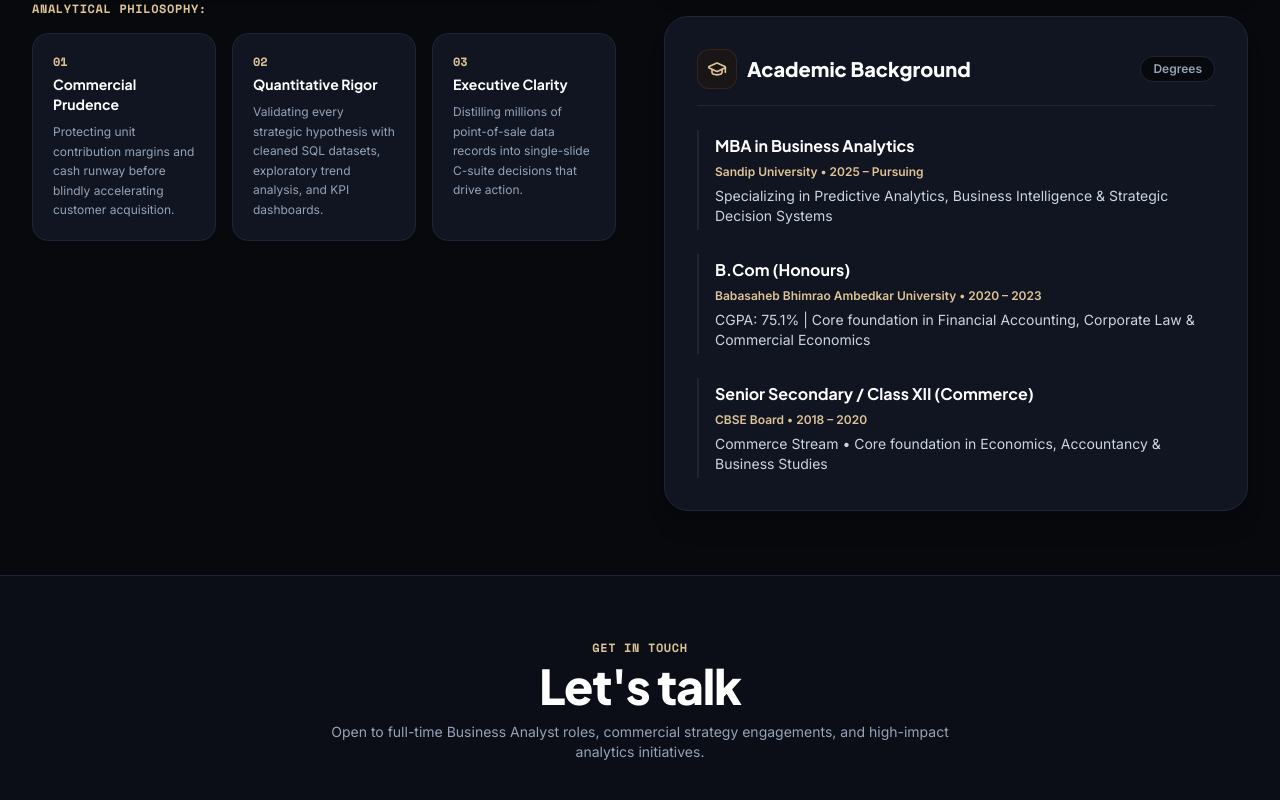
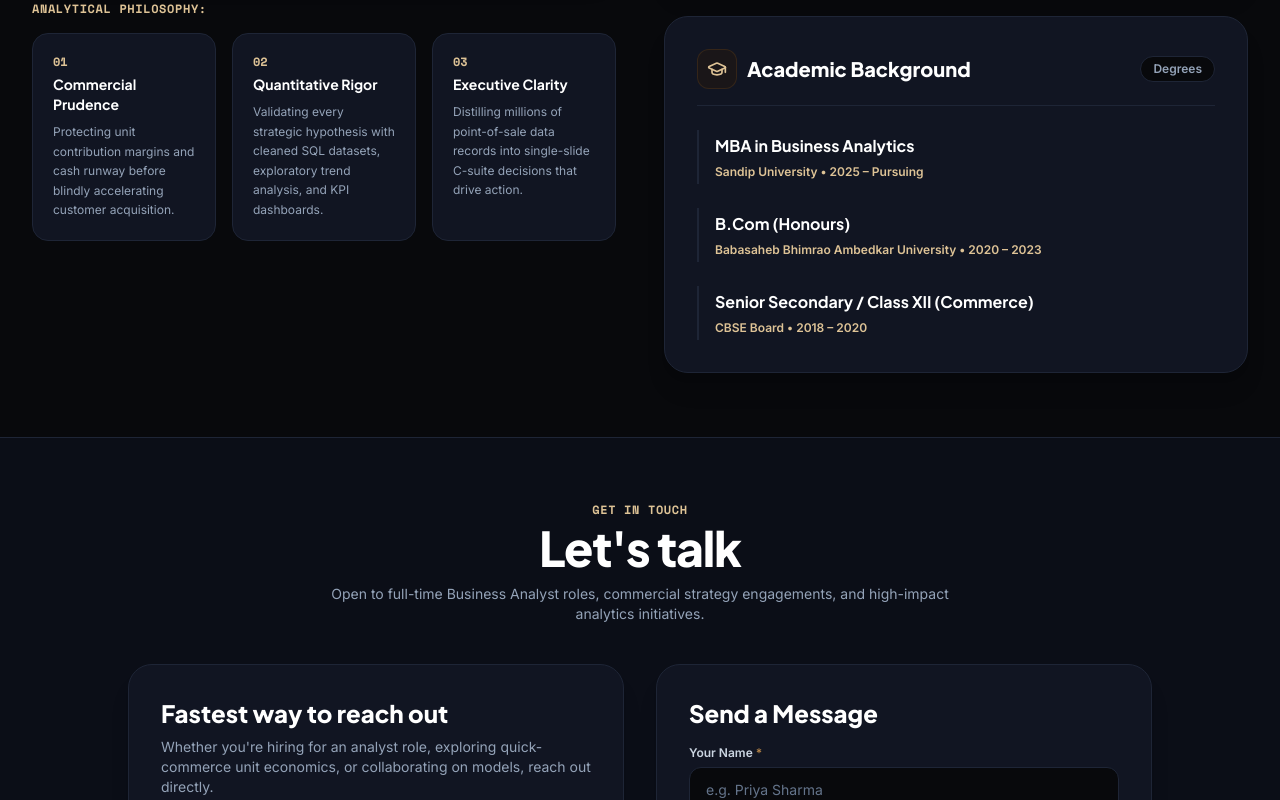
Before and after one commit to Tanu019/Portfolio, a React (Vite) app: page / in a window 1280 px wide. Shown: the part 3860-4660 px from the top of the page. Built offline with nearby package versions, Linux system fonts and the light colour scheme.

Commit message:
Remove detailed descriptions from all academic degree entries

```diff
--- a/src/components/AboutSection.jsx
+++ b/src/components/AboutSection.jsx
@@ -215,9 +215,11 @@ export default function AboutSection({ onOpenResume }) {
                     <p className="font-sans text-xs font-semibold text-emerald-600 dark:text-emerald-400">
                       {edu.institution} • {edu.period}
                     </p>
-                    <p className="font-sans text-xs sm:text-sm text-slate-600 dark:text-slate-300 leading-relaxed font-normal">
-                      {edu.highlight || edu.focus}
-                    </p>
+                    {(edu.highlight || edu.focus) && (
+                      <p className="font-sans text-xs sm:text-sm text-slate-600 dark:text-slate-300 leading-relaxed font-normal">
+                        {edu.highlight || edu.focus}
+                      </p>
+                    )}
                   </div>
                 ))}
               </div>
--- a/src/components/ResumeModal.jsx
+++ b/src/components/ResumeModal.jsx
@@ -118,7 +118,9 @@ export default function ResumeModal({ isOpen, onClose }) {
                   <div>
                     <span className="font-bold text-slate-900 dark:text-white print:text-black">{edu.degree}</span>
                     <span className="text-slate-600 dark:text-slate-300 block sm:inline sm:ml-2">— {edu.institution}</span>
-                    <p className="text-xs text-slate-500 dark:text-slate-400 print:text-gray-600 mt-0.5">{edu.highlight}</p>
+                    {edu.highlight && (
+                      <p className="text-xs text-slate-500 dark:text-slate-400 print:text-gray-600 mt-0.5">{edu.highlight}</p>
+                    )}
                   </div>
                   <span className="font-mono text-xs font-semibold text-emerald-600 dark:text-emerald-400 print:text-gray-800 shrink-0 mt-1 sm:mt-0">{edu.period}</span>
                 </div>
--- a/src/data/projectsData.js
+++ b/src/data/projectsData.js
@@ -247,20 +247,17 @@ export const bioData = {
     {
       degree: "MBA in Business Analytics",
       institution: "Sandip University",
-      period: "2025 – Pursuing",
-      highlight: "Specializing in Predictive Analytics, Business Intelligence & Strategic Decision Systems"
+      period: "2025 – Pursuing"
     },
     {
       degree: "B.Com (Honours)",
       institution: "Babasaheb Bhimrao Ambedkar University",
-      period: "2020 – 2023",
-      highlight: "CGPA: 75.1% | Core foundation in Financial Accounting, Corporate Law & Commercial Economics"
+      period: "2020 – 2023"
     },
     {
       degree: "Senior Secondary / Class XII (Commerce)",
       institution: "CBSE Board",
-      period: "2018 – 2020",
-      highlight: "Commerce Stream • Core foundation in Economics, Accountancy & Business Studies"
+      period: "2018 – 2020"
     }
   ],
   experience: [
```
